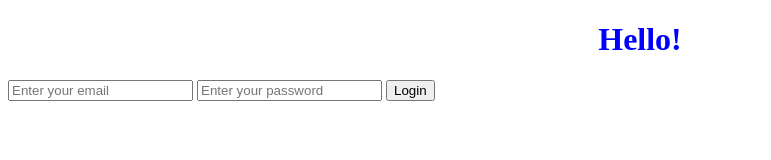
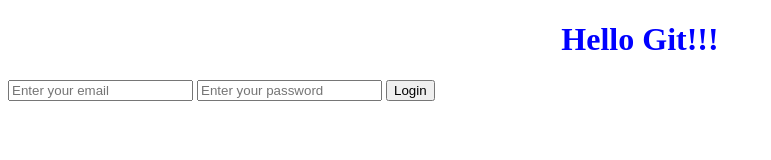
Before and after one commit to Liene31/weather-app-test, a plain HTML site: page index.html in a window 1280 px wide. Shown: the whole page, without its empty margins (0-771 px from the left). Drawn offline with Linux system fonts and the light colour scheme.

Commit message:
Updated h1 greeting text

```diff
--- a/index.html
+++ b/index.html
@@ -8,7 +8,7 @@
     <link rel="stylesheet" href="style.css" />
   </head>
   <body>
-    <h1>Hello!</h1>
+    <h1>Hello Git!!!</h1>
     <form>
       <input type="email" placeholder="Enter your email" />
       <input type="password" placeholder="Enter your password" />
```
